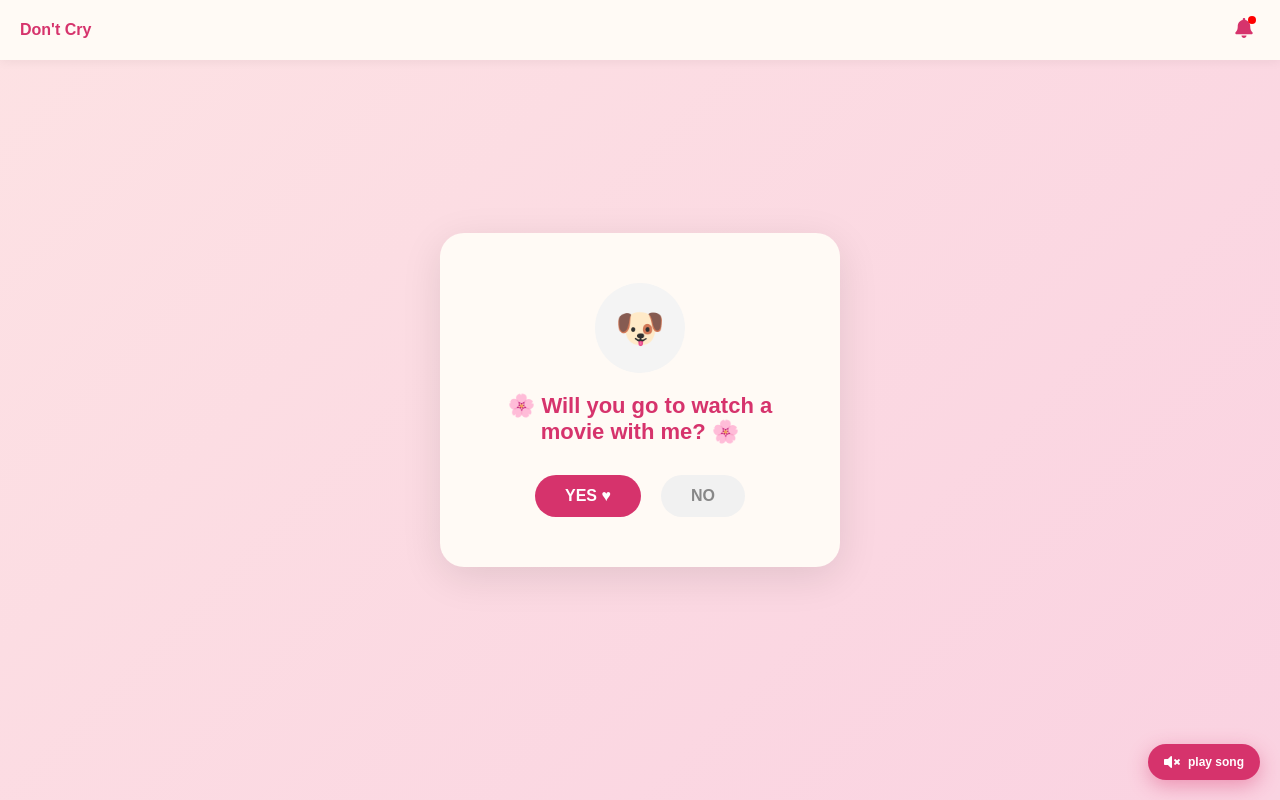
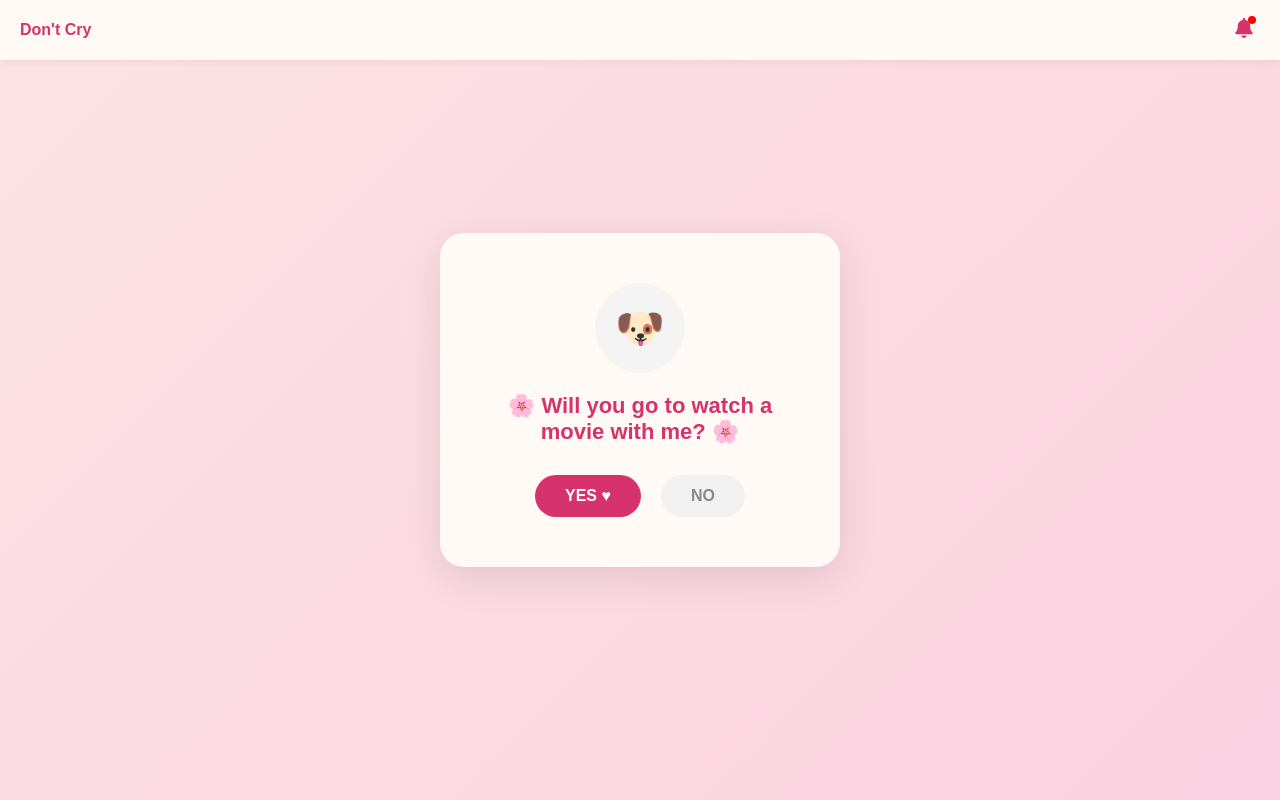
Before and after one commit to Eram-derek/for-you, a React (Vite) app: page / in a window 1280 px wide. Built offline with nearby package versions, Linux system fonts and the light colour scheme.

Commit message:
Update MusicPlayer for auto-play functionality
Refactor MusicPlayer to auto-play on first user interaction.

```diff
--- a/src/components/MusicPlayer.jsx
+++ b/src/components/MusicPlayer.jsx
@@ -1,30 +1,29 @@
-import { useRef, useState } from "react";
-import { FaMusic, FaVolumeMute } from "react-icons/fa";
+import { useEffect, useRef } from "react";
 import musicFile from "../assets/music/love-song.mp3";
-import "./MusicPlayer.css";
 
 function MusicPlayer() {
   const audioRef = useRef(null);
-  const [isPlaying, setIsPlaying] = useState(false);
+  const hasStarted = useRef(false);
 
-  const toggleMusic = () => {
-    if (!audioRef.current) return;
+  useEffect(() => {
+    const startMusic = () => {
+      if (!hasStarted.current && audioRef.current) {
+        audioRef.current.play().catch(() => {});
+        hasStarted.current = true;
+      }
+    };
 
-    if (isPlaying) {
-      audioRef.current.pause();
-    } else {
-      audioRef.current.play();
-    }
-    setIsPlaying(!isPlaying);
-  };
+    // Website e first click/touch e gaan shuru hobe
+    window.addEventListener("click", startMusic);
+    window.addEventListener("touchstart", startMusic);
 
-  return (
-    <div className="music-player-btn" onClick={toggleMusic}>
-      <audio ref={audioRef} src={musicFile} loop />
-      {isPlaying ? <FaMusic size={16} /> : <FaVolumeMute size={16} />}
-      <span>{isPlaying ? "playing 🎶" : "play song"}</span>
-    </div>
-  );
+    return () => {
+      window.removeEventListener("click", startMusic);
+      window.removeEventListener("touchstart", startMusic);
+    };
+  }, []);
+
+  return <audio ref={audioRef} src={musicFile} loop />;
 }
 
 export default MusicPlayer;
```
